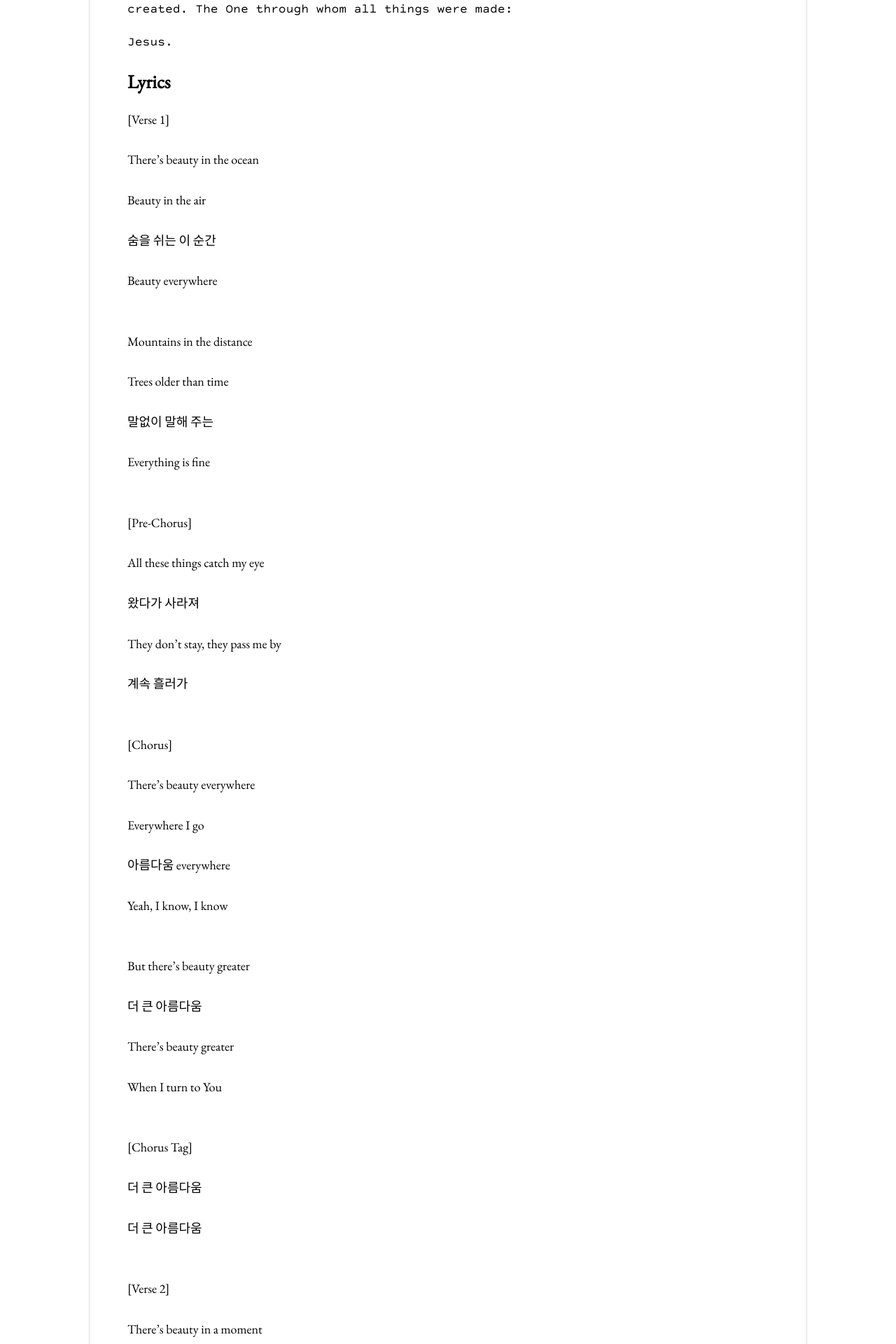
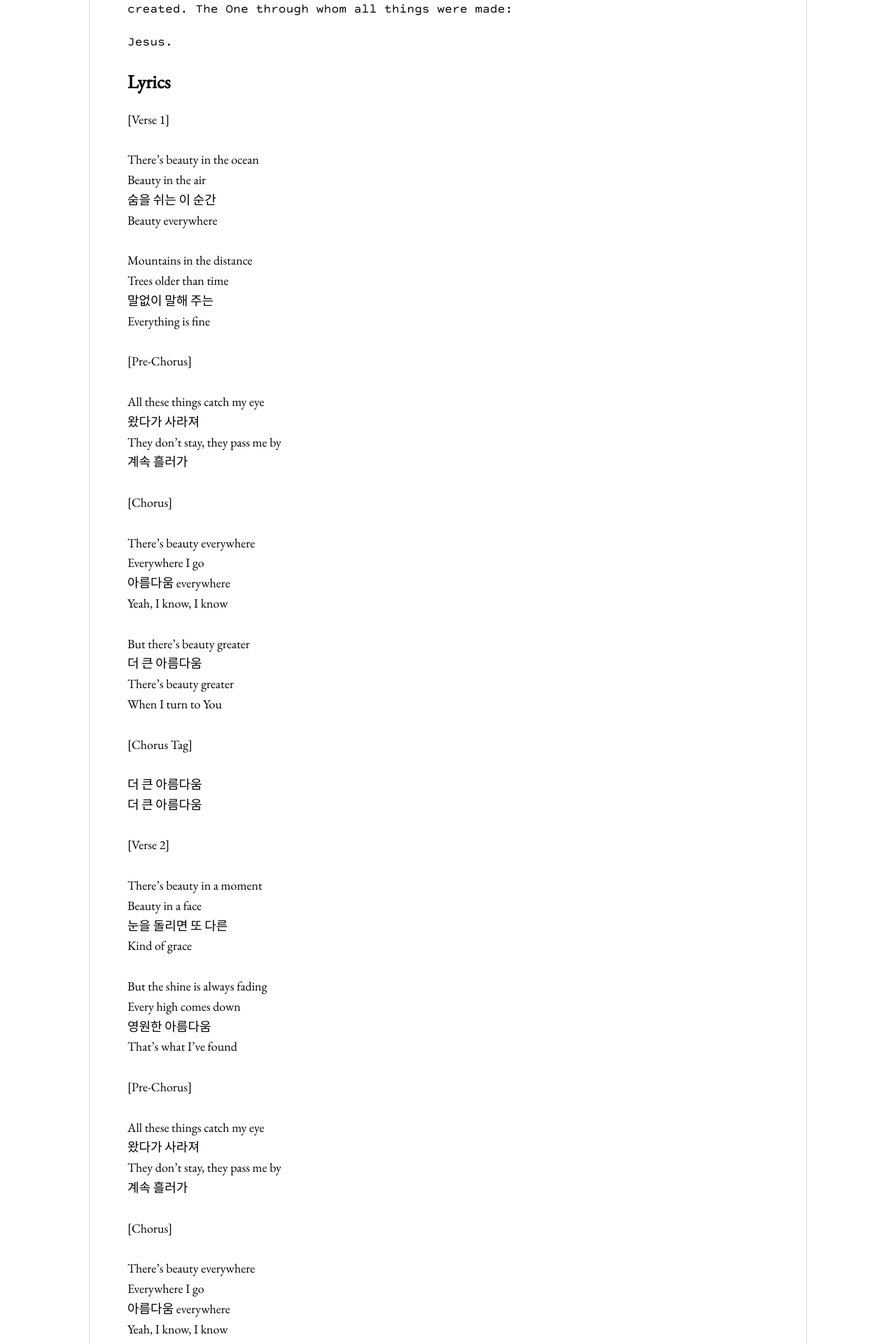
Before and after one commit to jnskm/jnskm.github.io, a Jekyll site: the page built from _music/beauty-greater.md, in a window 1280 px wide. Shown: the part 736-2656 px from the top of the page at 70% size. Built offline with Jekyll 4.4.1, drawn with Linux system fonts in a browser that asks for light colours; some of the changed text lies outside the part shown.

Commit message:
Update beauty-greater.md

```diff
--- a/_music/beauty-greater.md
+++ b/_music/beauty-greater.md
@@ -32,95 +32,95 @@ Jesus.
 ## Lyrics
 <pre class="lyrics-content">
 [Verse 1]<br>
-There’s beauty in the ocean<br>
-Beauty in the air<br>
-숨을 쉬는 이 순간<br>
-Beauty everywhere<br>
+There’s beauty in the ocean
+Beauty in the air
+숨을 쉬는 이 순간
+Beauty everywhere
 
-Mountains in the distance<br>
-Trees older than time<br>
-말없이 말해 주는<br>
-Everything is fine<br>
+Mountains in the distance
+Trees older than time
+말없이 말해 주는
+Everything is fine
 
 [Pre-Chorus]<br>
-All these things catch my eye<br>
-왔다가 사라져<br>
-They don’t stay, they pass me by<br>
-계속 흘러가<br>
+All these things catch my eye
+왔다가 사라져
+They don’t stay, they pass me by
+계속 흘러가
 
 [Chorus]<br>
-There’s beauty everywhere<br>
-Everywhere I go<br>
-아름다움 everywhere<br>
-Yeah, I know, I know<br>
+There’s beauty everywhere
+Everywhere I go
+아름다움 everywhere
+Yeah, I know, I know
 
-But there’s beauty greater<br>
-더 큰 아름다움<br>
-There’s beauty greater<br>
-When I turn to You<br>
+But there’s beauty greater
+더 큰 아름다움
+There’s beauty greater
+When I turn to You
 
 [Chorus Tag]<br>
-더 큰 아름다움<br>
-더 큰 아름다움<br>
+더 큰 아름다움
+더 큰 아름다움
 
 [Verse 2]<br>
-There’s beauty in a moment<br>
-Beauty in a face<br>
-눈을 돌리면 또 다른<br>
-Kind of grace<br>
+There’s beauty in a moment
+Beauty in a face
+눈을 돌리면 또 다른
+Kind of grace
 
-But the shine is always fading<br>
-Every high comes down<br>
-영원한 아름다움<br>
-That’s what I’ve found<br>
+But the shine is always fading
+Every high comes down
+영원한 아름다움
+That’s what I’ve found
 
 [Pre-Chorus]<br>
-All these things catch my eye<br>
-왔다가 사라져<br>
-They don’t stay, they pass me by<br>
-계속 흘러가<br>
+All these things catch my eye
+왔다가 사라져
+They don’t stay, they pass me by
+계속 흘러가
 
 [Chorus]<br>
-There’s beauty everywhere<br>
-Everywhere I go<br>
-아름다움 everywhere<br>
-Yeah, I know, I know<br>
+There’s beauty everywhere
+Everywhere I go
+아름다움 everywhere
+Yeah, I know, I know
 
-But there’s beauty greater<br>
-더 큰 아름다움<br>
-There’s beauty greater<br>
-You’re the One I know<br>
+But there’s beauty greater
+더 큰 아름다움
+There’s beauty greater
+You’re the One I know
 
 [Bridge]<br>
-You came close<br>
-내 곁으로<br>
-You took my place<br>
-십자가로<br>
+You came close
+내 곁으로
+You took my place
+십자가로
 
-Death let go<br>
-끝이 아니야<br>
-You’re alive<br>
-지금 여기야<br>
+Death let go
+끝이 아니야
+You’re alive
+지금 여기야
 
 [Bridge Tag]<br>
-죽음을 이기신 분<br>
+죽음을 이기신 분
 
 [Final Chorus]<br>
-There’s beauty everywhere<br>
-Everywhere I go<br>
-아름다움 everywhere<br>
-Yeah, I know, I know<br>
+There’s beauty everywhere
+Everywhere I go
+아름다움 everywhere
+Yeah, I know, I know
 
-But there’s beauty greater<br>
-더 큰 아름다움<br>
-There’s beauty greater<br>
-Jesus, You are Love<br>
+But there’s beauty greater
+더 큰 아름다움
+There’s beauty greater
+Jesus, You are Love
 
 [Outro]<br>
-나는 변해가<br>
-주 닮아 가<br>
-더 큰 아름다움<br>
-Enough for me<br>
+나는 변해가
+주 닮아 가
+더 큰 아름다움
+Enough for me
 </pre>
 
 ## Listen On
```
